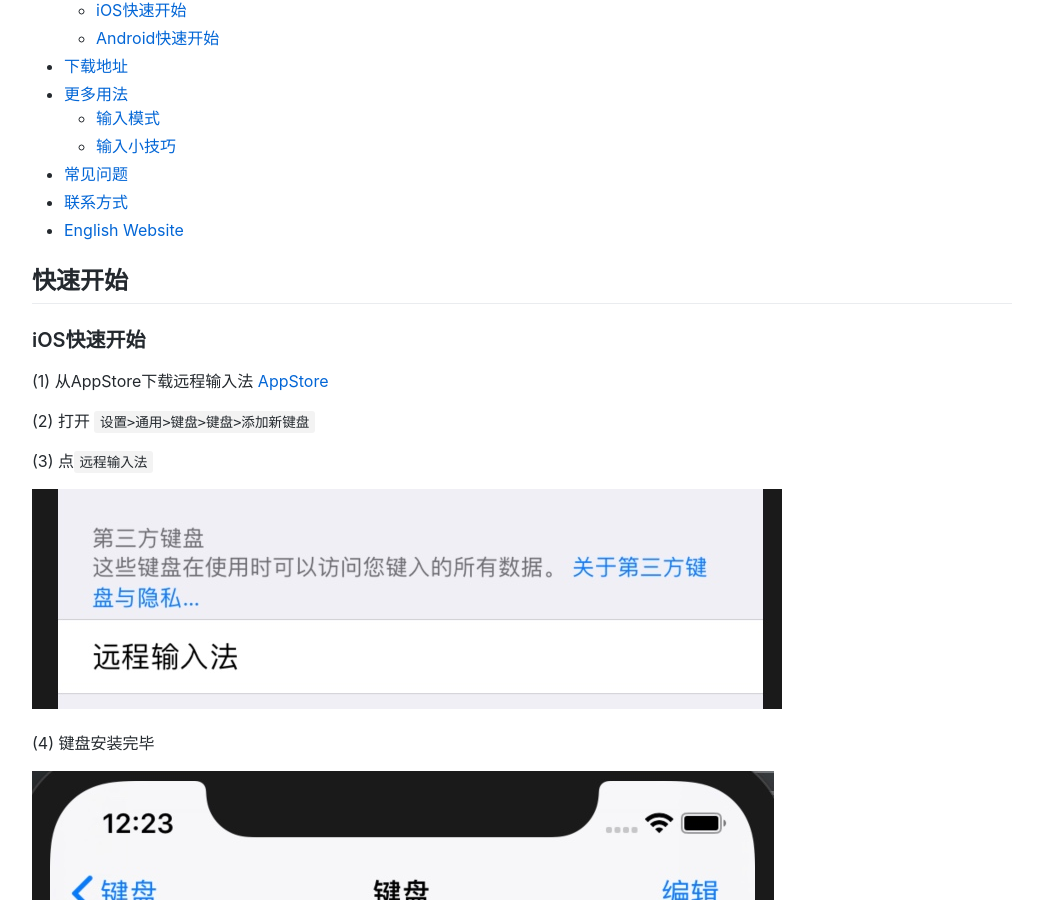
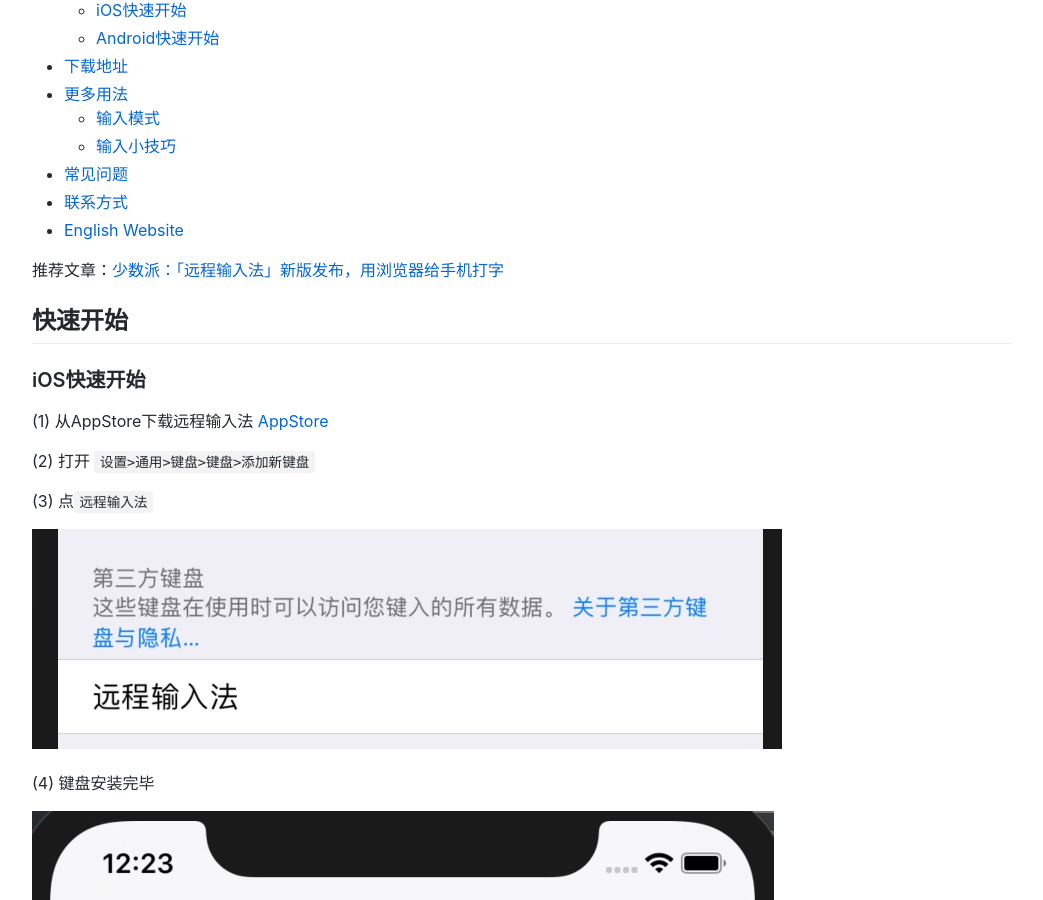
Before and after one commit to remoboard/remoboard.github.io, a Jekyll site: the page built from zhcn/index.md, in a window 1280 px wide and 900 px high, scrolled down 315 px. Shown: the whole window, without its empty margins (118-1161 px from the left). Built offline with Jekyll 4.4.1, drawn with Linux system fonts in a browser that asks for light colours; comment, search, counter and statistics services are not loaded.

Commit message:
Update index.md

```diff
--- a/zhcn/index.md
+++ b/zhcn/index.md
@@ -20,6 +20,7 @@ title: 远程输入法
 - [English Website](/)
 
 
+推荐文章：[少数派：「远程输入法」新版发布，用浏览器给手机打字](https://sspai.com/post/57008)
 
 ## 快速开始
 
```
